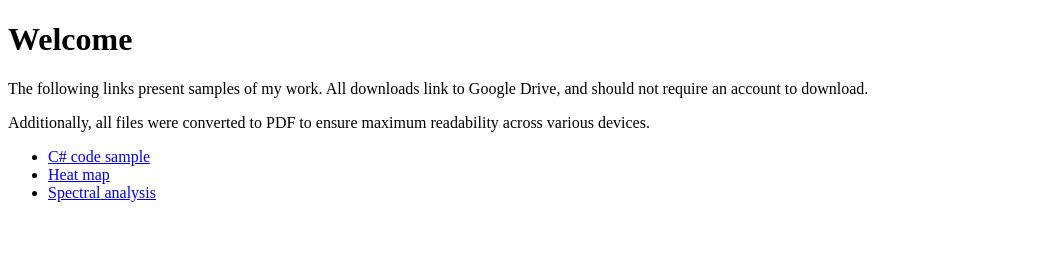
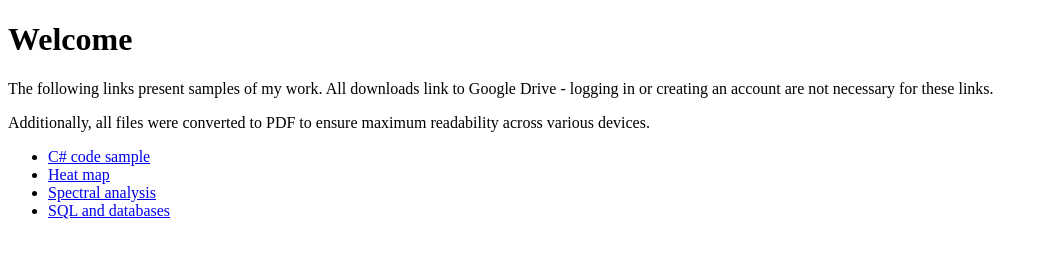
Before and after one commit to zanvionp/zanvionp.github.io, a plain HTML site: page index.html in a window 1280 px wide. Shown: the whole page, without its empty margins (0-1048 px from the left). Drawn offline with Linux system fonts and the light colour scheme.

Commit message:
Update index.html

```diff
--- a/index.html
+++ b/index.html
@@ -2,12 +2,14 @@
 <html>
 <body>
 <h1>Welcome</h1>
-<p>The following links present samples of my work. All downloads link to Google Drive, and should not require an account to download.</p>
+<p>The following links present samples of my work. All downloads link to Google Drive - logging in or creating an account are not necessary for these links.</p>
 <p>Additionally, all files were converted to PDF to ensure maximum readability across various devices.</p>
 <ul>
 <li><a href="https://drive.google.com/file/d/17rmKY8pIqjuzINhhR-gdKkbPFNMRI42X/view?usp=share_link">C# code sample</a></li>
 <li><a href="https://drive.google.com/file/d/17z8FMwuxopB6THk3DK0WOVEW9BWe82s1/view?usp=share_link">Heat map</a></li>
 <li><a href="https://drive.google.com/file/d/188YWsRTqlYu-LkytKfPc0oF9k7LrzRKr/view?usp=share_link">Spectral analysis</a></li>
+<li><a href="https://drive.google.com/file/d/18R5beHHpflMu3bI6Bzfngm1LhsS-0nH7/view?usp=share_link">SQL and databases</a></li>
+
 </ul>
 </body>
 </html>
```
